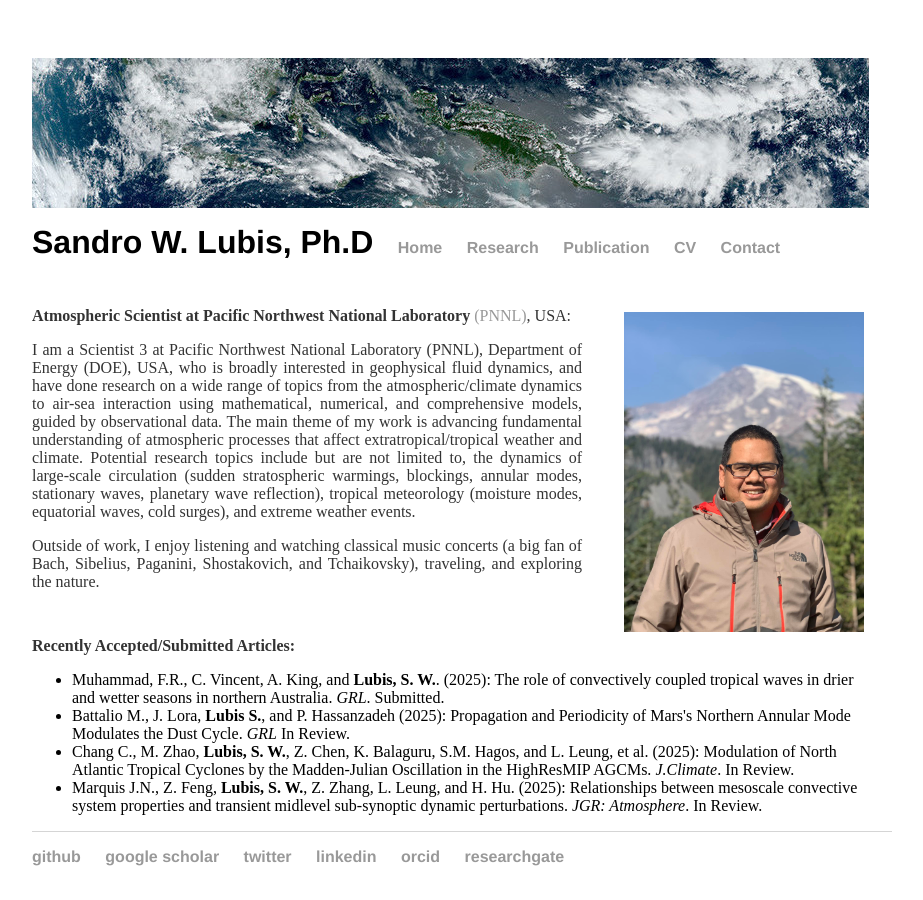
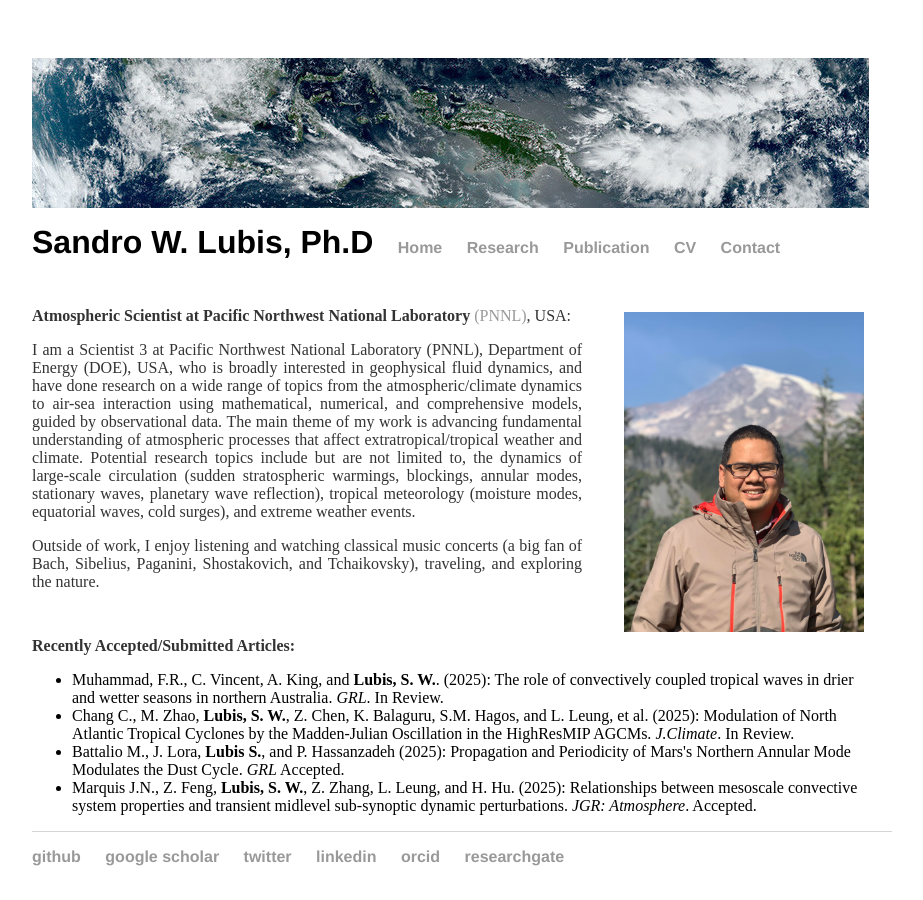
Before and after one commit to sandrolubis/sandrolubis.github.io, a Jekyll site: the page built from index.html, in a window 1280 px wide. Shown: the whole page, without its empty margins (276-1199 px from the left). Built offline with Jekyll 4.4.1, drawn with Linux system fonts in a browser that asks for light colours.

Commit message:
Update index.html

```diff
--- a/index.html
+++ b/index.html
@@ -46,10 +46,10 @@
 
 	<p class="ex", style="padding-top:30px"><font size=3><b>Recently Accepted/Submitted Articles:</b></p>
 		<ul class="ex">
-		<li> Muhammad, F.R., C. Vincent, A. King, and <b>Lubis, S. W.</b>. (2025): The role of convectively coupled tropical waves in drier and wetter seasons in northern Australia. <i>GRL</i>. Submitted.</li>
-		<li> Battalio M., J. Lora,  <b>Lubis S.</b>, and P. Hassanzadeh (2025): Propagation and Periodicity of Mars's Northern Annular Mode Modulates the Dust Cycle. <i>GRL</i> In Review.</li>
-		<li> Chang C., M. Zhao, <b>Lubis, S. W.</b>, Z. Chen, K. Balaguru, S.M. Hagos, and L. Leung, et al. (2025): Modulation of North Atlantic Tropical Cyclones by the Madden-Julian Oscillation in the HighResMIP AGCMs. <i>J.Climate</i>. In Review.</li>
-		<li> Marquis J.N., Z. Feng, <b>Lubis, S. W.</b>, Z. Zhang, L. Leung, and H. Hu. (2025): Relationships between mesoscale convective system properties and transient midlevel sub-synoptic dynamic perturbations. <i>JGR: Atmosphere</i>. In Review.</li>
+		<li> Muhammad, F.R., C. Vincent, A. King, and <b>Lubis, S. W.</b>. (2025): The role of convectively coupled tropical waves in drier and wetter seasons in northern Australia. <i>GRL</i>. In Review.</li>
+					<li> Chang C., M. Zhao, <b>Lubis, S. W.</b>, Z. Chen, K. Balaguru, S.M. Hagos, and L. Leung, et al. (2025): Modulation of North Atlantic Tropical Cyclones by the Madden-Julian Oscillation in the HighResMIP AGCMs. <i>J.Climate</i>. In Review.</li>
+		<li> Battalio M., J. Lora,  <b>Lubis S.</b>, and P. Hassanzadeh (2025): Propagation and Periodicity of Mars's Northern Annular Mode Modulates the Dust Cycle. <i>GRL</i> Accepted.</li>
+		<li> Marquis J.N., Z. Feng, <b>Lubis, S. W.</b>, Z. Zhang, L. Leung, and H. Hu. (2025): Relationships between mesoscale convective system properties and transient midlevel sub-synoptic dynamic perturbations. <i>JGR: Atmosphere</i>. Accepted.</li>
 		</ul>
 
 </div>
```
